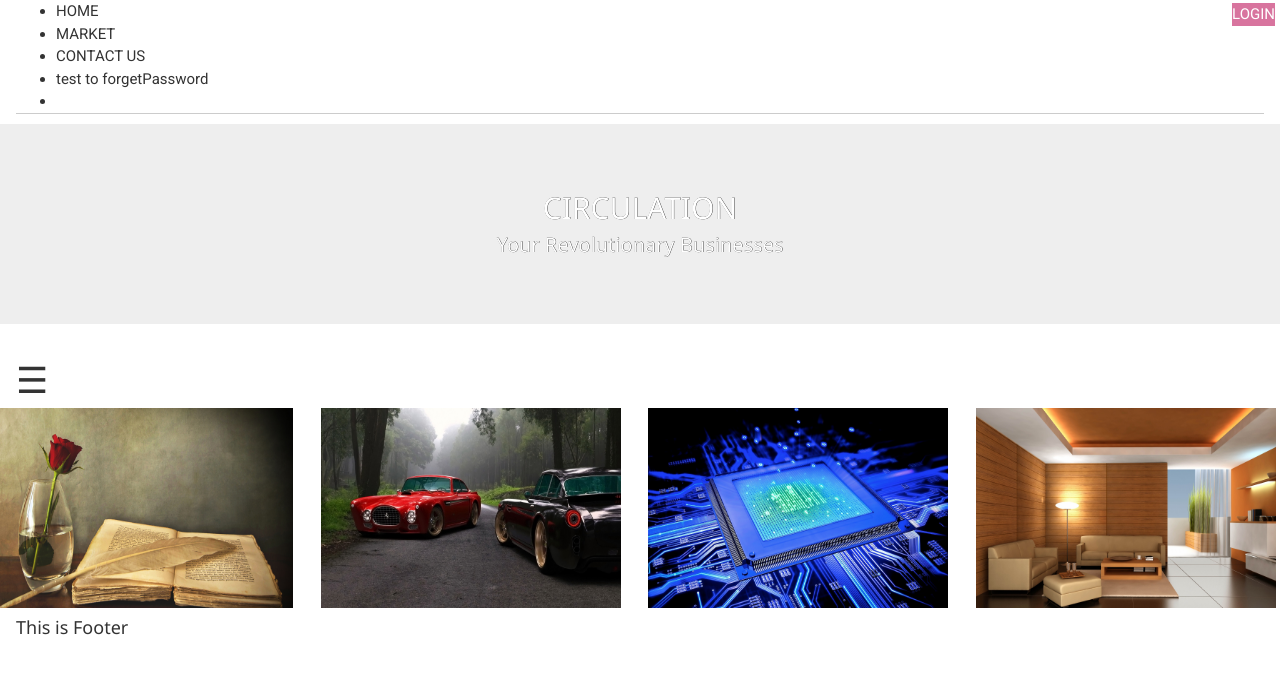
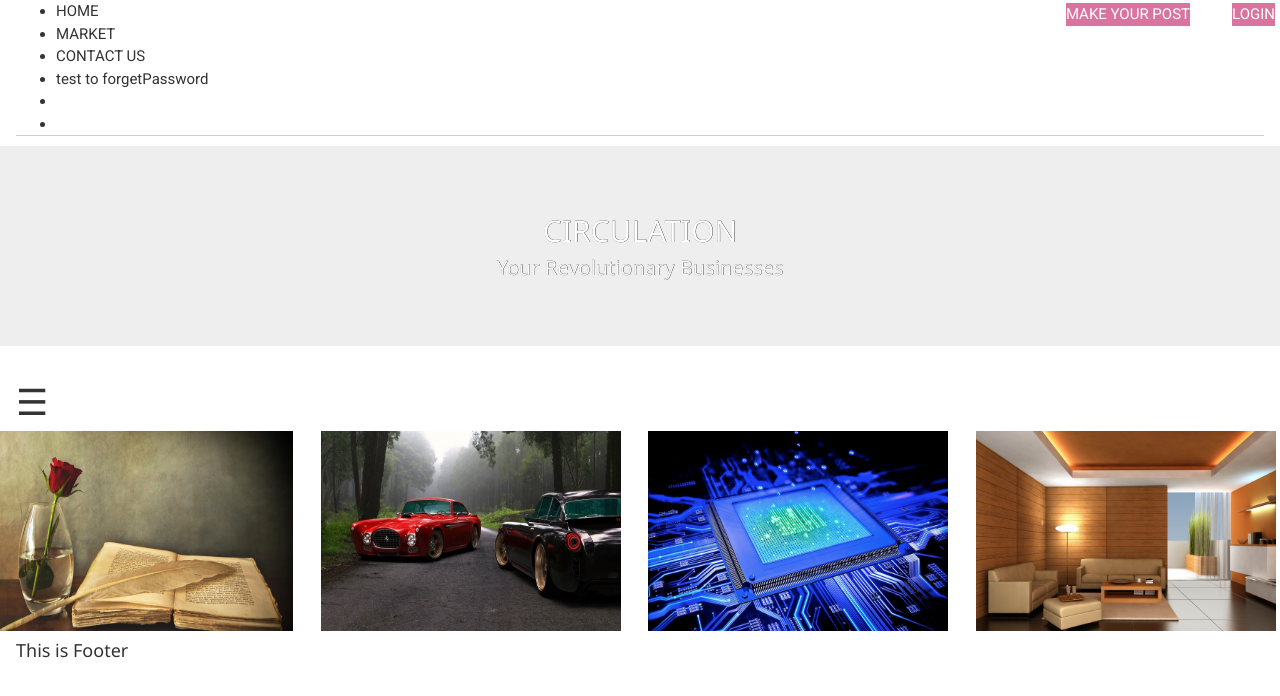
Before and after one commit to nanxinjin/CS408-Project, a website: page public/postPage.html in a window 1280 px wide. Drawn offline with nearby package versions, Linux system fonts and the light colour scheme.

Commit message:
fix user page

```diff
--- a/public/css/postPage.css
+++ b/public/css/postPage.css
@@ -73,6 +73,21 @@ color: #fff;
 }
 
 #login:hover {
+  color: #ffffff;
+
+}
+
+#post {
+  position:fixed;
+  top:3px;
+  right:80px;
+  width: 100px;
+  background-color:rgba(200, 58, 118, 0.7);;
+  color: white;
+  margin: 0 10 30px;
+}
+
+#post:hover {
   color: #ffffff;
 
 }
--- a/public/postPage.html
+++ b/public/postPage.html
@@ -18,6 +18,7 @@
 				<li><a class="w3-hover-teal " href="#">MARKET</a></li>
 				<li><a class="w3-hover-teal " href="#">CONTACT US</a></li>
 				<li><a class="w3-hover-teal " href="forgetPassword.html">test to forgetPassword</a></li>
+				<li><a id="post" class="w3-hover-teal " onclick="document.getElementById('id01').style.display='block'" style="width:auto;">MAKE YOUR POST</a></li>
 				<li><a id="login" class="w3-hover-teal " onclick="document.getElementById('id01').style.display='block'" style="width:auto;">LOGIN</a></li>
 			</ul>
 		</div>
```
Also changed, not shown: public/userpage.html (+1 -4 lines), public/image/btn-setting.png (added).
